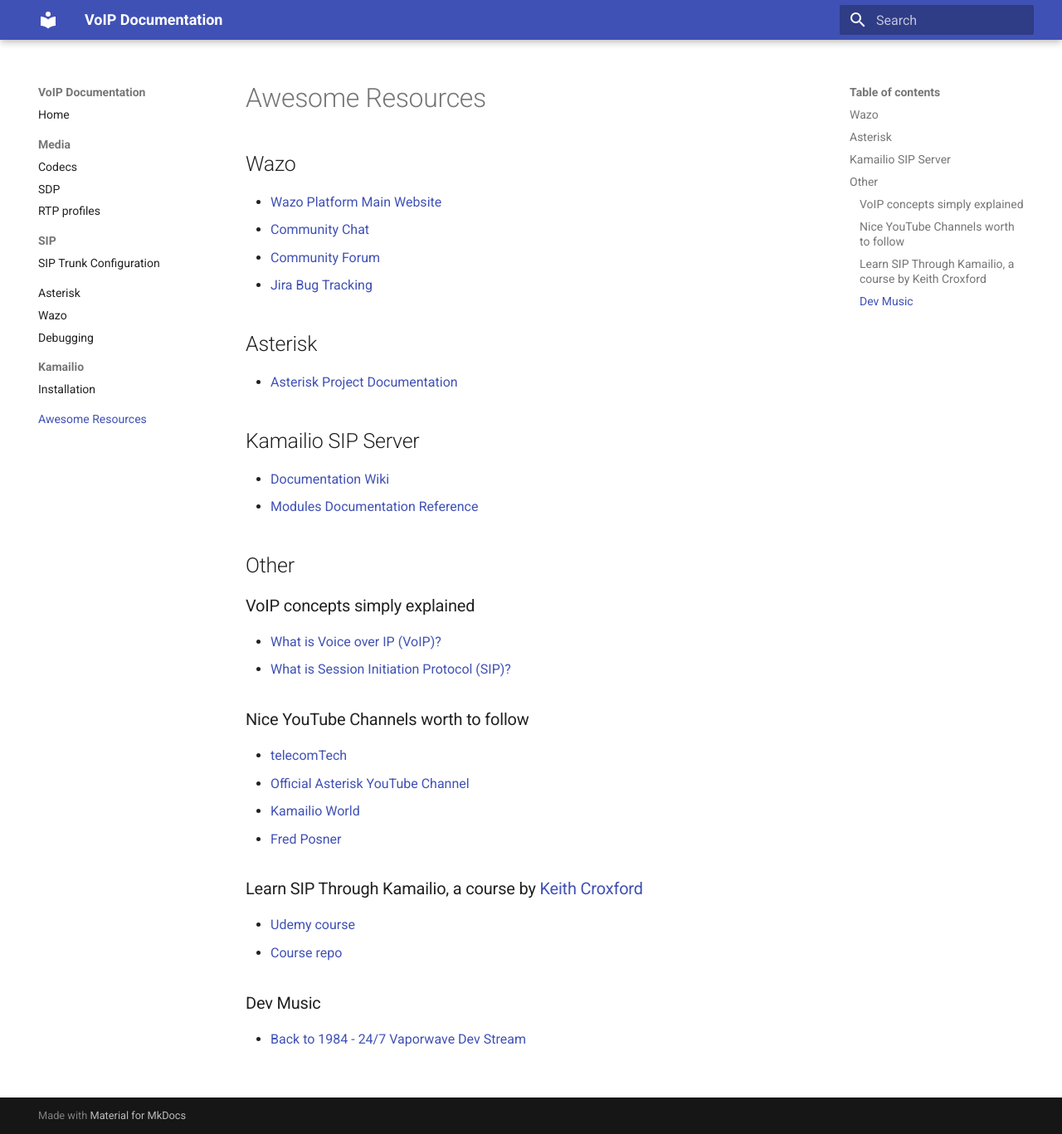
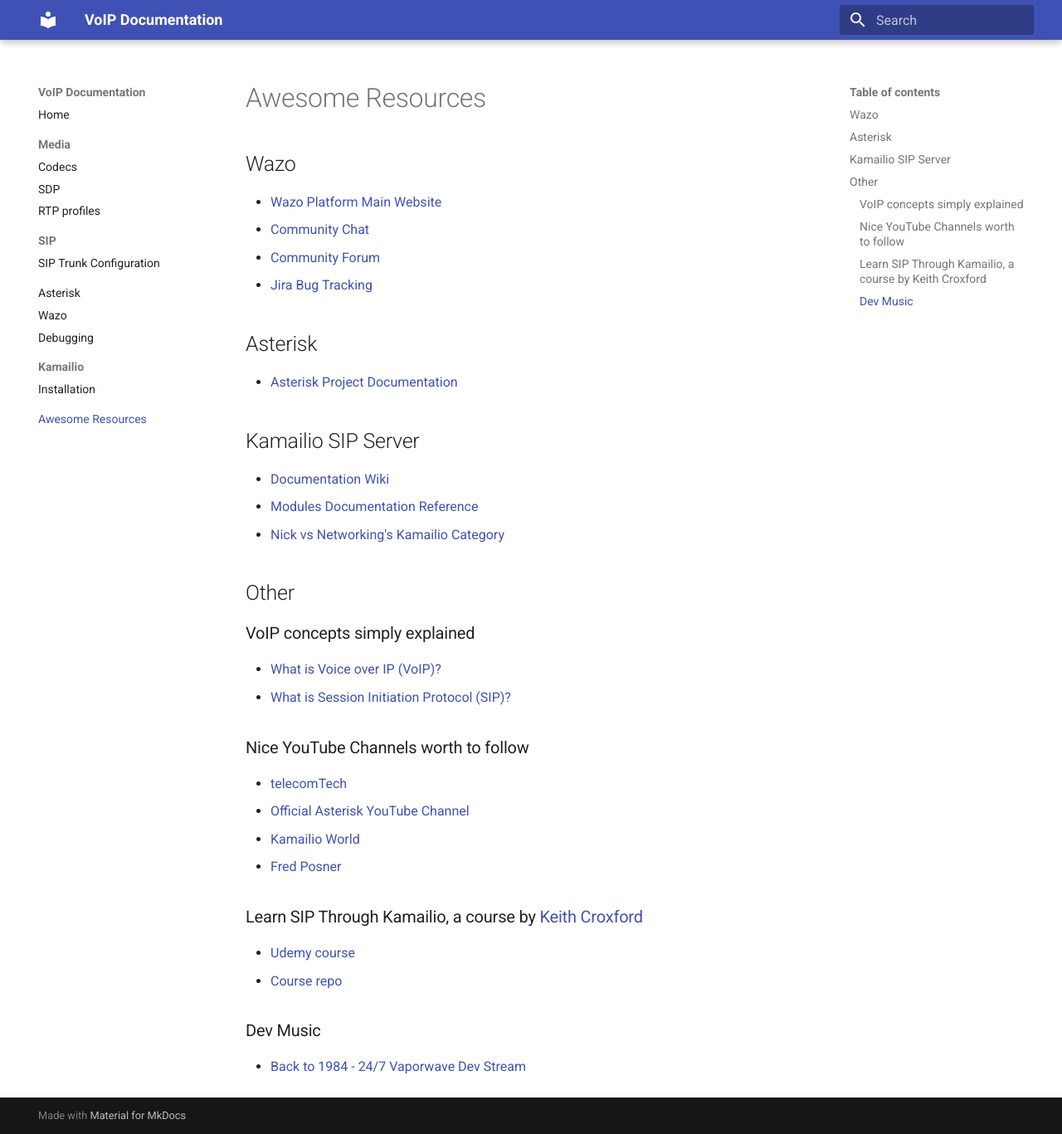
Before and after one commit to SergeBayet/voip-docs, an MkDocs documentation site: the page built from docs/resources.md, in a window 1280 px wide and 1367 px high. Shown: the whole window at 83% size. Built offline with MkDocs 1.6.1 and Material for MkDocs 9.7.7, drawn with Linux system fonts in a browser that asks for light colours.

Commit message:
[IMP] add nickvsnetworking interesting blog

```diff
--- a/docs/resources.md
+++ b/docs/resources.md
@@ -15,6 +15,7 @@
 
 - [Documentation Wiki](https://www.kamailio.org/wikidocs/)
 - [Modules Documentation Reference](https://kamailio.org/docs/modules/)
+- [Nick vs Networking's Kamailio Category](https://nickvsnetworking.com/category/voip/kamailio/)
 
 ## Other
 
```
